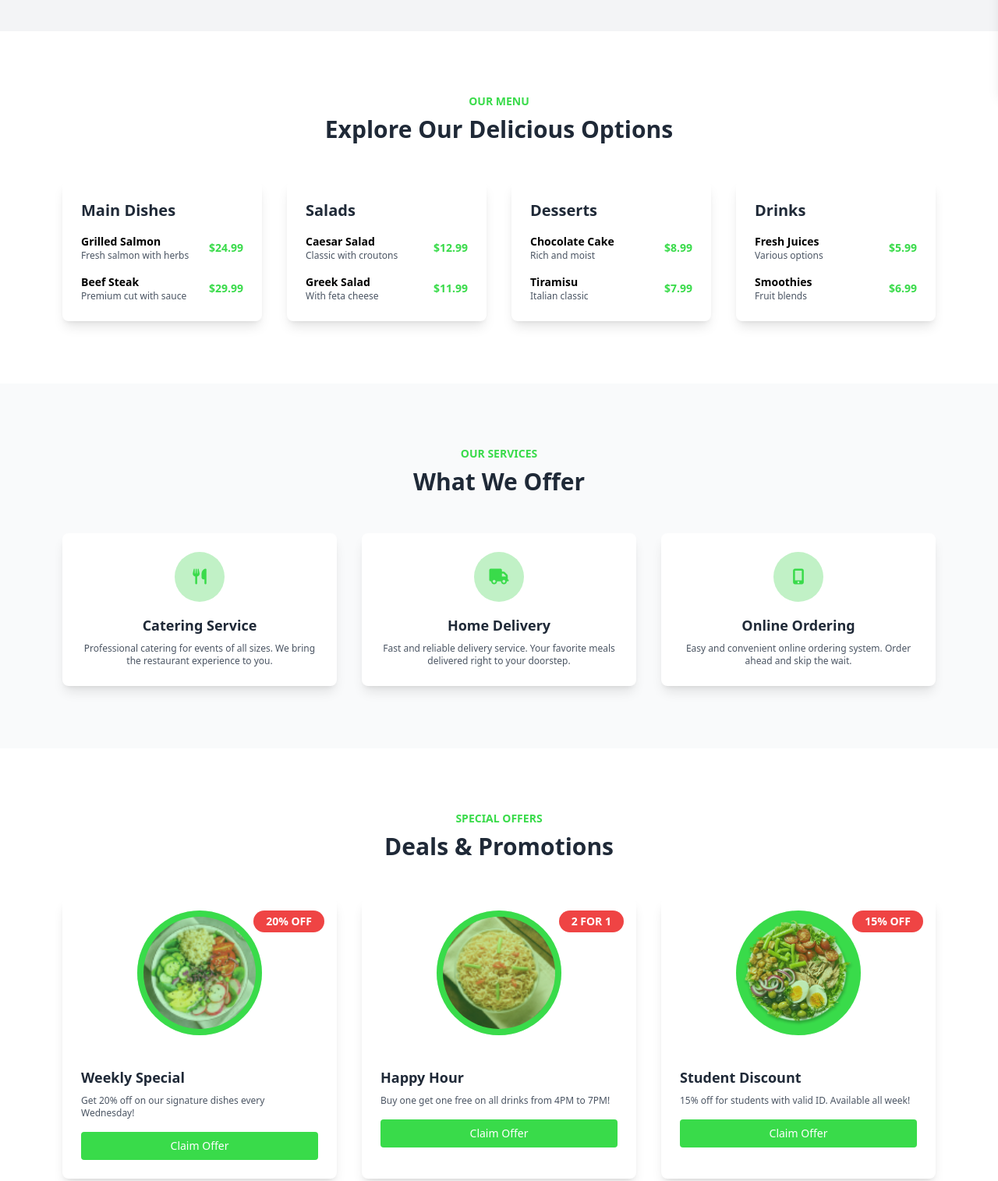
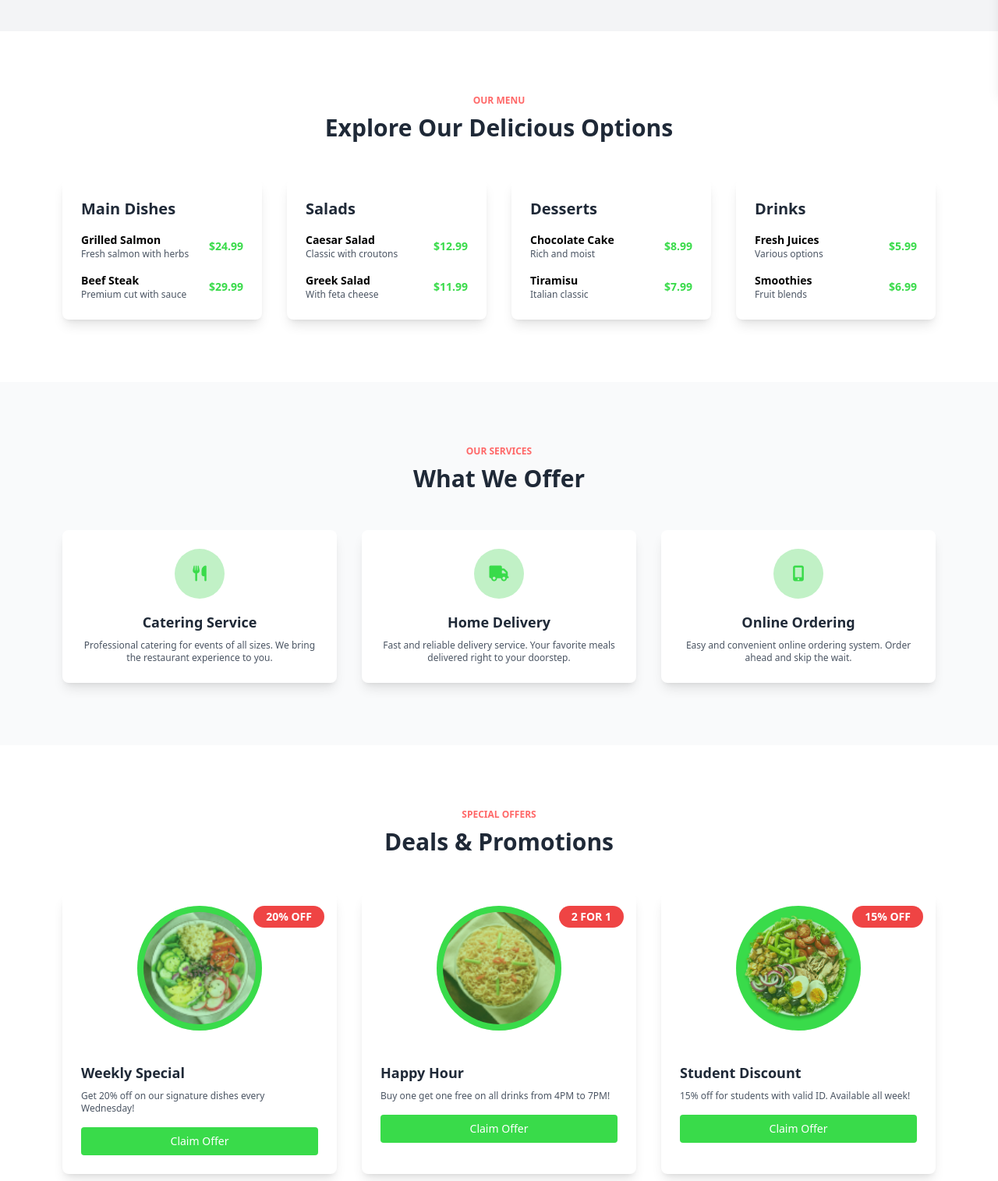
Before and after one commit to vincenttwizere/Foodie, a plain HTML site: page index.html in a window 1280 px wide. Shown: the part 680-2195 px from the top of the page at 78% size. Drawn offline with nearby package versions, Linux system fonts and the light colour scheme.

Commit message:
changing h3 color

```diff
--- a/index.html
+++ b/index.html
@@ -125,7 +125,7 @@
   <!-- Menu Section -->
   <section id="menu" class="py-20 px-6 md:px-20 bg-white mt-20">
     <div class="text-center mb-12">
-      <h3 class="text-[#39DB4A] text-sm font-semibold uppercase">Our Menu</h3>
+      <h3 class="text-[#FF6868] text-[12px] font-semibold uppercase">Our Menu</h3>
       <h2 class="text-2xl md:text-3xl font-bold text-gray-800 mt-2">Explore Our Delicious Options</h2>
     </div>
 
@@ -220,7 +220,7 @@
   <!-- Services Section -->
   <section id="services" class="py-20 px-6 md:px-20 bg-gray-50">
     <div class="text-center mb-12">
-      <h3 class="text-[#39DB4A] text-sm font-semibold uppercase">Our Services</h3>
+      <h3 class="text-[#FF6868] text-[12px] font-semibold uppercase">Our Services</h3>
       <h2 class="text-2xl md:text-3xl font-bold text-gray-800 mt-2">What We Offer</h2>
     </div>
 
@@ -257,7 +257,7 @@
   <!-- Offers Section -->
   <section id="offers" class="py-20 px-6 md:px-20 bg-white">
     <div class="text-center mb-12">
-      <h3 class="text-[#39DB4A] text-sm font-semibold uppercase">Special Offers</h3>
+      <h3 class="text-[#FF6868] text-[12px] font-semibold uppercase">Special Offers</h3>
       <h2 class="text-2xl md:text-3xl font-bold text-gray-800 mt-2">Deals & Promotions</h2>
     </div>
 
@@ -342,7 +342,7 @@
   <!-- Order Now Section -->
   <section id="order" class="py-20 px-6 md:px-20 bg-white">
     <div class="text-center mb-12">
-      <h3 class="text-[#39DB4A] text-sm font-semibold uppercase">Order Now</h3>
+      <h3 class="text-[#FF6868] text-[12px] font-semibold uppercase">Order Now</h3>
       <h2 class="text-2xl md:text-3xl font-bold text-gray-800 mt-2">Place Your Order</h2>
     </div>
 
@@ -523,7 +523,7 @@
   <!-- Contact Section -->
   <section id="contact" class="py-20 px-6 md:px-20 bg-gray-50">
     <div class="text-center mb-12">
-      <h3 class="text-[#39DB4A] text-sm font-semibold uppercase">Get in Touch</h3>
+      <h3 class="text-[#FF6868] text-[12px] font-semibold uppercase">Get in Touch</h3>
       <h2 class="text-2xl md:text-3xl font-bold text-gray-800 mt-2">Contact Us</h2>
     </div>
 
```
